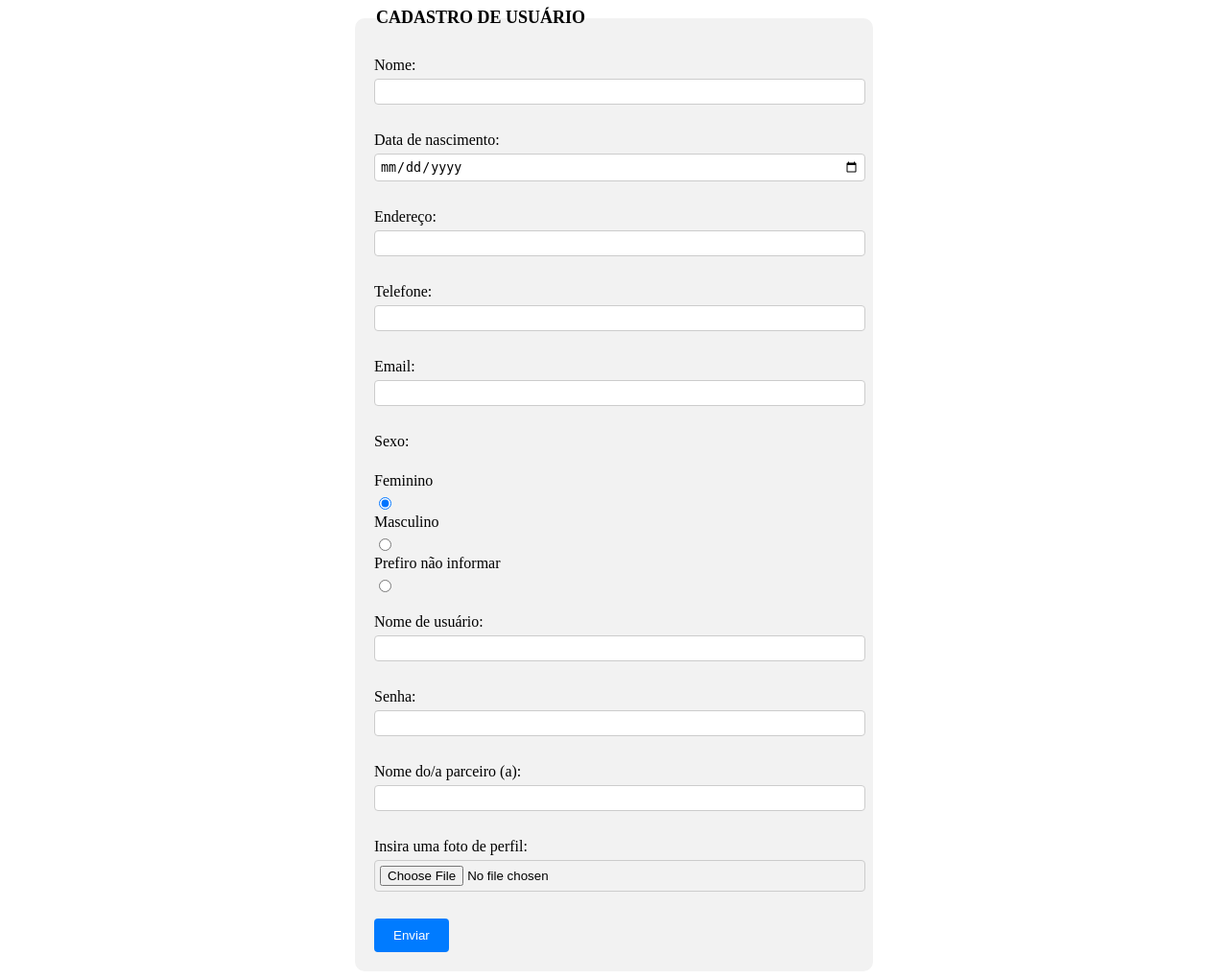
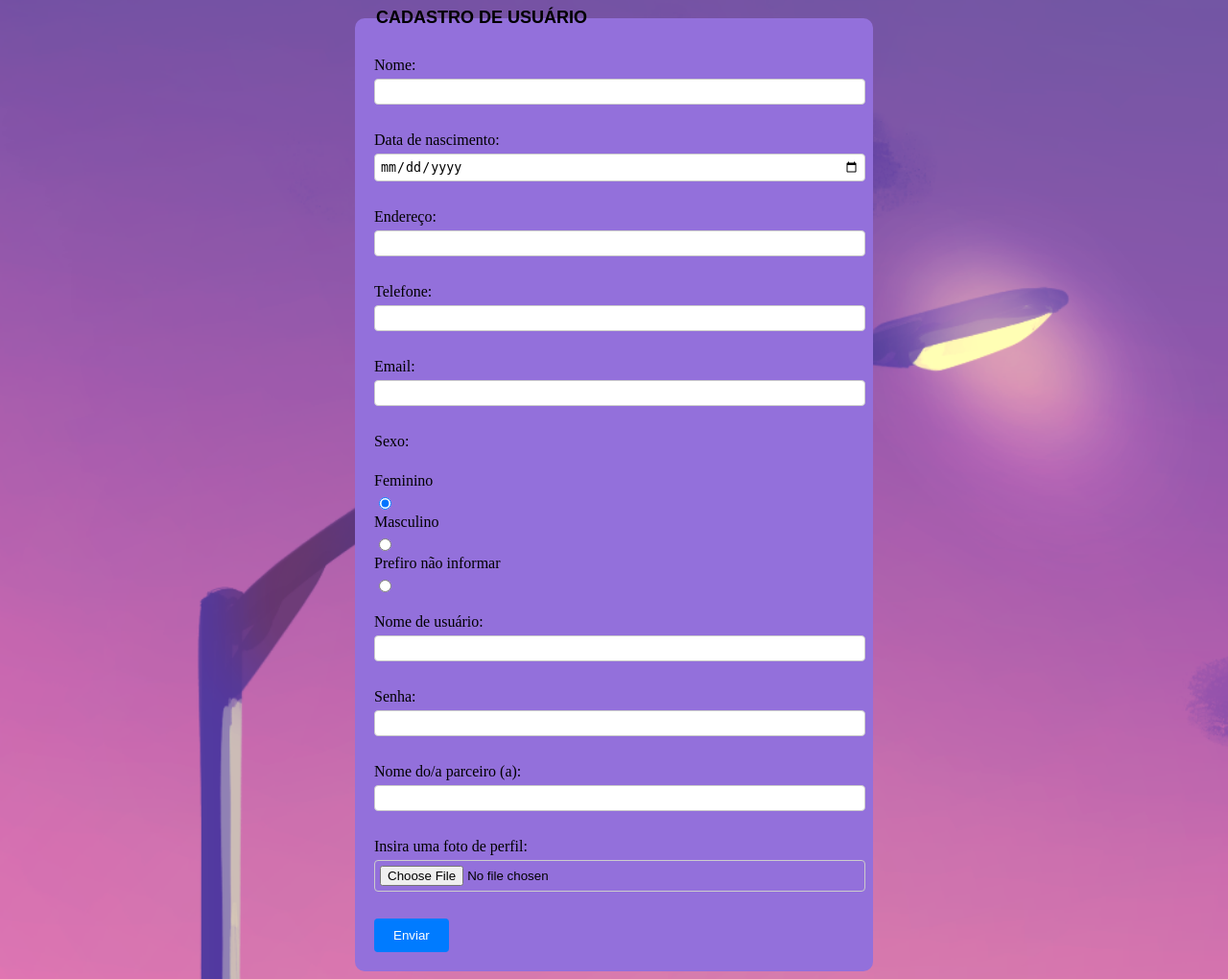
Before and after one commit to MarcosBritoSAR/TrabaloFinal_php, a PHP site: page /cadastrar_usuario.php in a window 1280 px wide. Shown: the whole page at 96% size. Run offline with PHP 8.4, Linux system fonts and the light colour scheme.

Commit message:
resolução de bugs

```diff
--- a/cadastrar_usuario.php
+++ b/cadastrar_usuario.php
@@ -64,10 +64,13 @@
     </form>
 
     <style>
+        body{
+            background-image:url("img/2.png");
+        }
         fieldset {
             border: none;
             padding: 20px;
-            background-color: #f2f2f2;
+            background-color:mediumpurple;
             border-radius: 10px;
             margin: 0 auto;
             width: 500px;
@@ -77,6 +80,7 @@
             font-weight: bold;
             font-size: 18px;
             margin-bottom: 10px;
+            font-family: Arial, Helvetica, sans-serif;
         }
 
         label {
```
Also changed, not shown: page_home/home.php (+6 -9 lines), template_login.php (+17 -9 lines).
